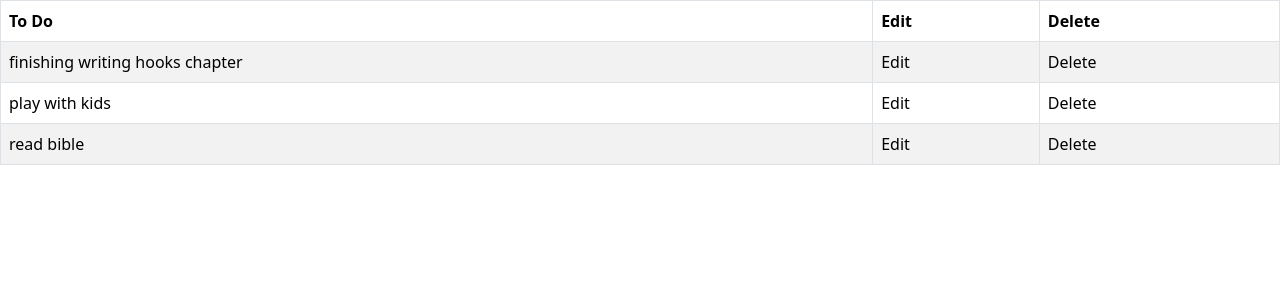
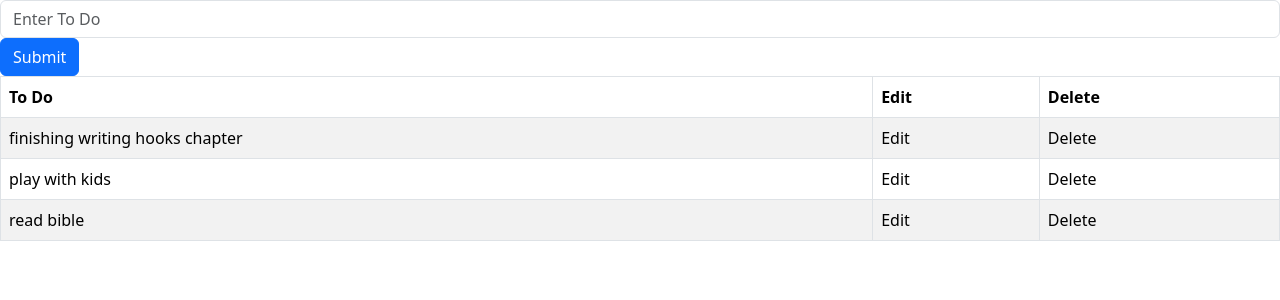
Before and after one commit to fabianoone/beginning-react-with-hooks, a React (Create React App) app: page / in a window 1280 px wide. Shown: the top 300 px of the page. Built offline with nearby package versions, Linux system fonts and the light colour scheme.

Commit message:
Add Form to TodoList

```diff
--- a/src/ToDoList.js
+++ b/src/ToDoList.js
@@ -1,13 +1,29 @@
-import React, { useContext } from "react";
+import React, { useContext, useState } from "react";
 import { TodosContext } from "./App";
-import { Table } from "react-bootstrap";
+import { Button, Form, Table } from "react-bootstrap";
 
 function ToDoList() {
     // receive state and dispatch from index.js
     const {state, dispatch} = useContext(TodosContext);
+    const [todoText, setTodoText] = useState('');
+
+    const handleSubmit = event => {
+        event.preventDefault();
+    };
 
     return (
         <div>
+            <Form onSubmit={handleSubmit}>
+                <Form.Group controlId="formBasicEmail">
+                    <Form.Control
+                        type="text"
+                        placeholder="Enter To Do"
+                        onChange={event => setTodoText(event.target.value)}
+                        value={todoText}
+                    />
+                </Form.Group>
+                <Button variant="primary" type="submit">Submit</Button>
+            </Form>
             <Table striped bordered hover>
                 <thead>
                     <tr>
@@ -20,8 +36,8 @@ function ToDoList() {
                     {state.todos.map(todo => (
                         <tr key={todo.id}>
                             <td>{todo.text}</td>
-                            <td>Edit</td>
-                            <td onClick={() => dispatch({ type: 'delete', payload: todo})}>Delete</td>
+                            <td style={{ cursor: 'pointer'}}>Edit</td>
+                            <td style={{ cursor: 'pointer'}} onClick={() => dispatch({ type: 'delete', payload: todo})}>Delete</td>
                         </tr>
                     ))}
                 </tbody>
```
